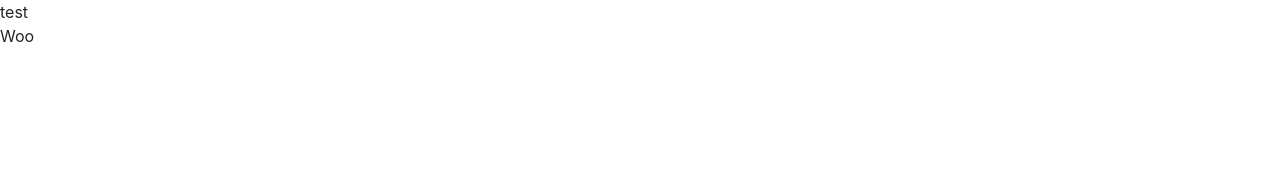
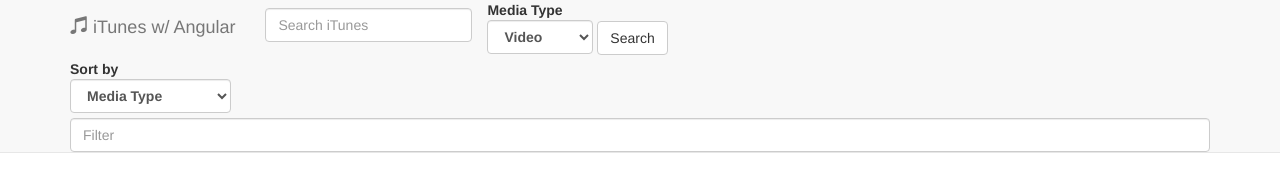
Before and after one commit to tylermcginnis/ItunesApp, a website: page index.html in a window 1280 px wide. Drawn offline with nearby package versions, Linux system fonts and the light colour scheme; some packages are replaced by stand-ins of ours.

Commit message:
Add basic bootstrap structure

```diff
--- a/index.html
+++ b/index.html
@@ -5,9 +5,46 @@
     <meta charset="utf-8">
     <link rel="stylesheet" type="text/css" href="bower_components/bootstrap/dist/css/bootstrap.min.css">
   </head>
-  <body>
-    <ng-view>{{woo}}</ng-view>
-    <div ng-controller="main"> {{test}} </div>
+  <body ng-controller="mainCtrl">
+    <div class="navbar navbar-default navbar-fixed-top" role="navigation">
+      <div class="container">
+        <div class="navbar-header">
+          <a class="navbar-brand" href="#"><span class="glyphicon glyphicon-music"></span> iTunes w/ Angular</a>
+        </div>
+        <form class="navbar-form navbar-left" role="search">
+          <div class="form-group">
+            <input type="text" class="form-control" placeholder="Search iTunes">
+          </div>
+        </form>
+        <label>Media Type
+            <select class="form-control">
+                <option value="all" selected="">All</option>
+                <option value="musicVideo" selected="">Video</option>
+                <option value="movie">Movie</option>
+                <option value="musicTrack">Music</option>
+                <option value="podcast">Podcast</option>
+                <option value="tvShow">TV Show</option>
+            </select>
+        </label>
+        <button type="submit" class="btn btn-default">Search</button>
+        <div>
+          <label>Sort by
+              <select class="input-mediumng form-control">
+                  <option value="artistName">Artist</option>
+                  <option value="collectionName">Collection Name</option>
+                  <option value="wrapperType">Media Item Name</option>
+                  <option value="kind" selected="">Media Type</option>
+              </select>
+          </label>
+          <input type="text" class="form-control" placeholder="Filter">
+        </div>
+      </div>
+    </div>
+    <div class="container">
+      {{test}}
+    </div>
+<!--     <ng-view>{{woo}}</ng-view>
+    <div ng-controller="main"> {{test}} </div> -->
     <script src="bower_components/jquery/jquery.min.js"></script>
     <script src="bower_components/angular/angular.min.js"></script>
     <script src="http://code.angularjs.org/1.2.7/angular-route.min.js"></script>
--- a/js/app.js
+++ b/js/app.js
@@ -1,8 +1,7 @@
 angular.module('myApp', ['ngRoute', 'myApp.controllers'])
   .config(['$routeProvider', function($routeProvider){
-    $routeProvider
-      .when('/', {
-        controller: 'mainCtrl',
-        template: '<div> {{woo}} <div>'
-      });
+    // $routeProvider
+    //   .when('/', {
+    //     controller: 'mainCtrl',
+    //   });
   }]);
--- a/js/controllers.js
+++ b/js/controllers.js
@@ -1,8 +1,4 @@
 angular.module('myApp.controllers', [])
   .controller('mainCtrl', ['$scope', function($scope){
-    $scope.woo = 'test';
-    console.log('woah');
-  }])
-  .controller('main', ['$scope', function($scope){
-    $scope.test = 'Woo';
+    $scope.test = 'test';
   }]);
```
